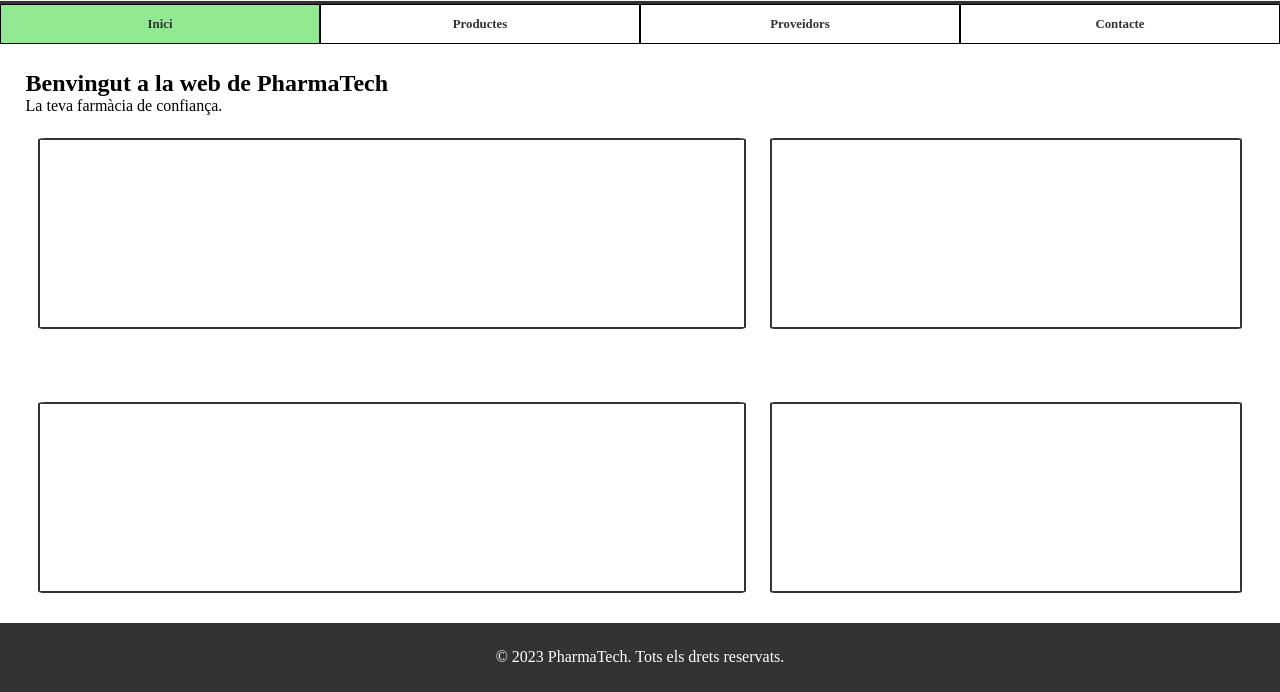
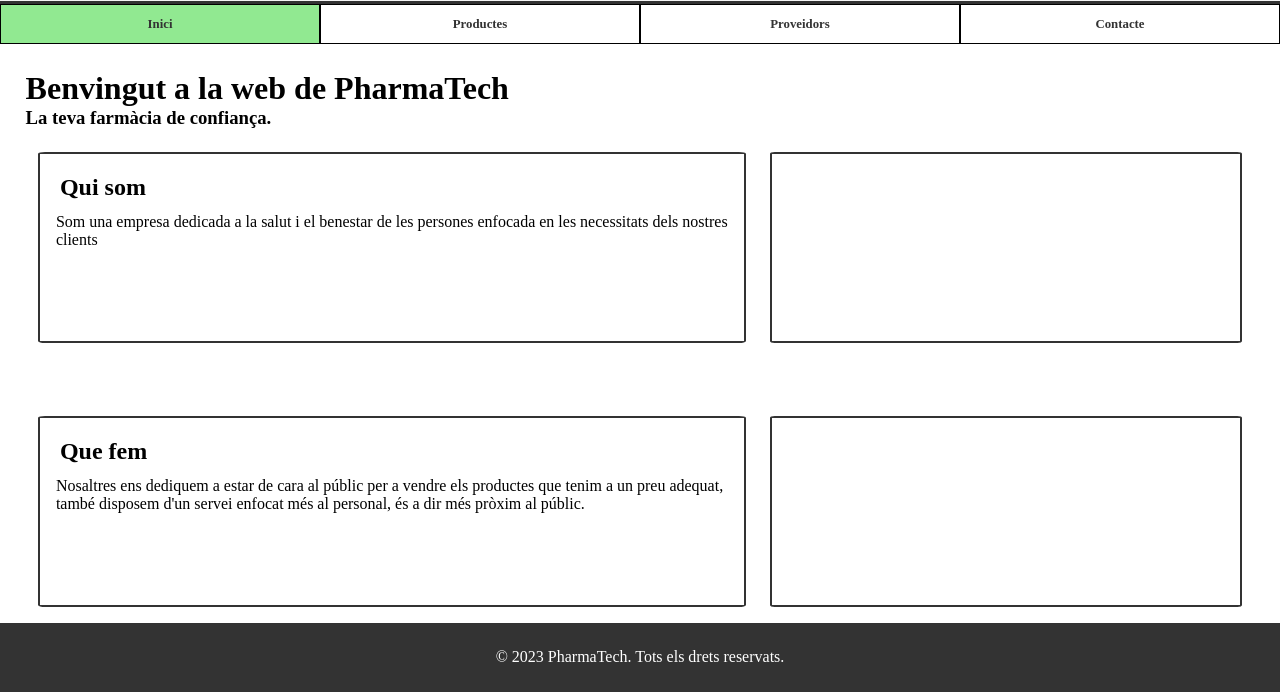
Before and after one commit to DemoNxriN/PharmaTech, a plain HTML site: page index.html in a window 1280 px wide. Shown: the part 108-800 px from the top of the page. Drawn offline with Linux system fonts and the light colour scheme; a web font is replaced by a local one.

Commit message:
Update 6.3

```diff
--- a/css/style.css
+++ b/css/style.css
@@ -123,8 +123,16 @@ nav ul li a.btn-active {
     margin: 1%;
     border: 2px #333333 solid;
     border-radius: 1%;
+    padding: 0.5em;
 }
 
+.square-text p{
+    margin: 0.5em;
+}
+
+.square-text h2{
+    margin: 0.5em;
+}
 
 
 .TituloFarmacia{
--- a/index.html
+++ b/index.html
@@ -23,14 +23,20 @@
                 </nav>
         <div class="content">
             <div class="main">
-                <h2>Benvingut a la web de PharmaTech</h2>
-                <p>La teva farmàcia de confiança.</p>
+                <h1>Benvingut a la web de PharmaTech</h1>
+                <h3>La teva farmàcia de confiança.</h3>
                 <div class="row">
-                    <div class="square-text"></div>
+                    <div class="square-text">
+                        <h2>Qui som</h2>
+                        <p>Som una empresa dedicada a la salut i el benestar de les persones enfocada en les necessitats dels nostres clients</p>
+                    </div>
                     <div class="square"></div>
                 </div>
                 <div class="row">
-                    <div class="square-text"></div>
+                    <div class="square-text">
+                        <h2>Que fem</h2>
+                        <p>Nosaltres ens dediquem a estar de cara al públic per a vendre els productes que tenim a un preu adequat, també disposem d'un servei enfocat més al personal, és a dir més pròxim al públic.</p>
+                    </div>
                     <div class="square"></div>
                     </div>
             </div>
```
Also changed, not shown: html/products.html (+2 -2 lines), html/providers.html (+2 -2 lines).
